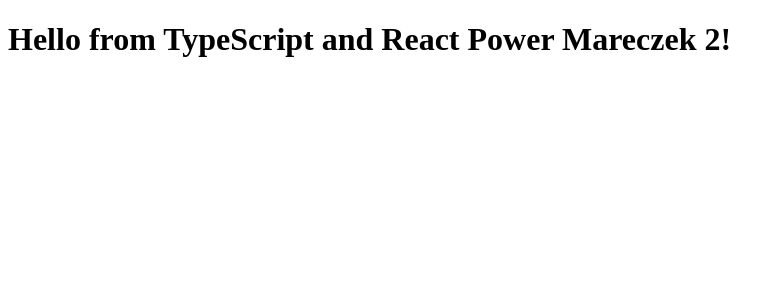
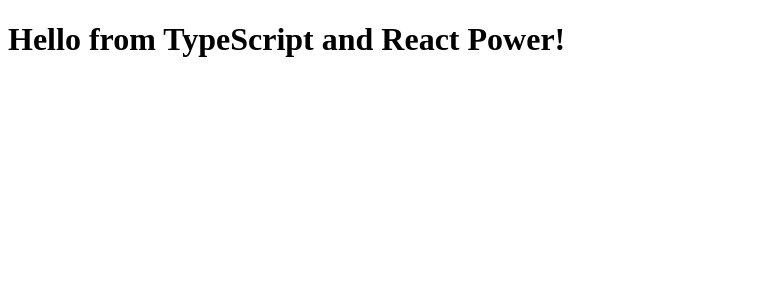
Before and after one commit to premiumx7/ReactReduxTypescript, a React app: page / in a window 1280 px wide. Shown: the top 300 px of the page, without its empty margins (0-784 px from the left). Built offline with nearby package versions, Linux system fonts and the light colour scheme.

Commit message:
add provider

```diff
--- a/src/index.tsx
+++ b/src/index.tsx
@@ -1,9 +1,13 @@
 import * as React from "react";
 import * as ReactDOM from "react-dom";
+import {Provider} from 'react-redux';
 
+import {store} from './store/configureStore'
 import { Hello } from "./components/Hello";
 
 ReactDOM.render(
-    <Hello compiler="TypeScript" framework="React Power Mareczek 2" />,
+    <Provider store={store}>
+    <Hello compiler="TypeScript" framework="React Power" />
+    </Provider>,
     document.getElementById("example")
 );
--- a/src/reducers/FirstReducerStore.ts
+++ b/src/reducers/FirstReducerStore.ts
@@ -1,3 +1,5 @@
 export interface FirstReducerStore{
     todos : string[]
 }
+
+export const FirstReducerStoreInit: FirstReducerStore = {todos:[]};
--- a/src/reducers/firstReducer.ts
+++ b/src/reducers/firstReducer.ts
@@ -3,7 +3,7 @@
 import {FirstReducerStore} from "./FirstReducerStore";
 
 
-const reducer = (state:FirstReducerStore , action: Actions): FirstReducerStore => {
+export const reducer = (state:FirstReducerStore , action: Actions): FirstReducerStore => {
     switch(action.type){
         case ADD_TODO:
         return state;
--- /dev/null
+++ b/src/store/configureStore.ts
@@ -0,0 +1,6 @@
+import {createStore} from 'redux';
+
+import {reducer} from '../reducers/firstReducer';
+import {FirstReducerStoreInit} from '../reducers/FirstReducerStore'
+
+export const store = createStore(reducer, FirstReducerStoreInit, (window as any).__REDUX_DEVTOOLS_EXTENSION__  && (window as any).__REDUX_DEVTOOLS_EXTENSION__());
```
